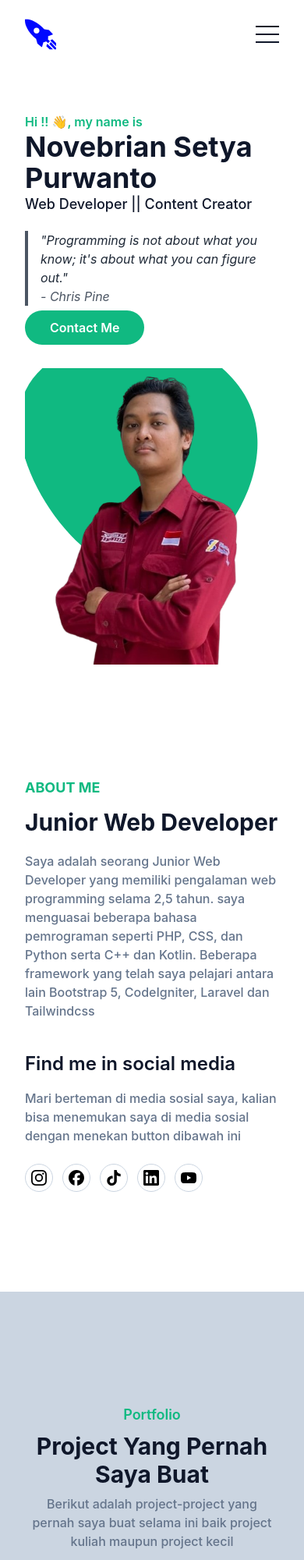
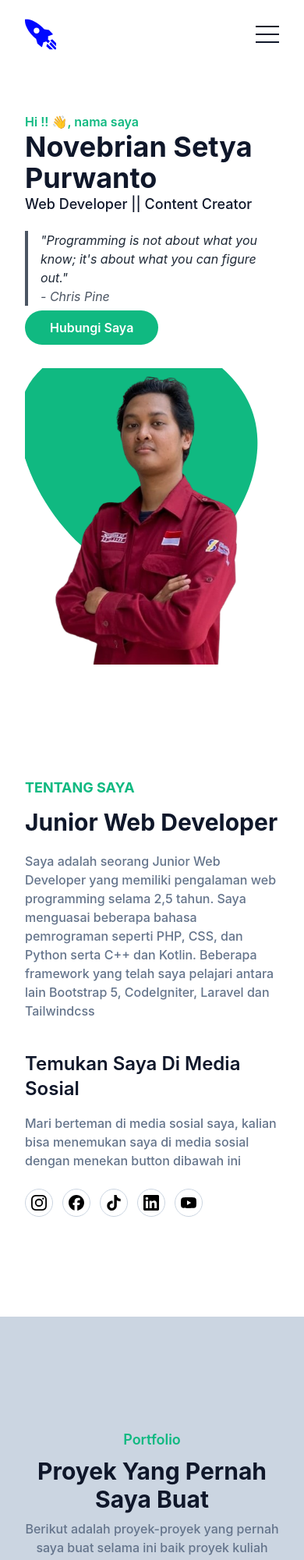
Before and after one commit to NovebrianSP/Portfolio, a website: page index.html in a window 390 px wide. Shown: the top 2000 px of the page at 78% size. Drawn offline with Linux system fonts and the light colour scheme.

Commit message:
Commit message

```diff
--- a/index.html
+++ b/index.html
@@ -46,7 +46,7 @@
                 <a href="#blog" class="mx-8 flex py-2 text-base text-dark hover:text-content">Blog</a>
               </li> -->
               <li class="group">
-                <a href="#contact" class="mx-8 flex py-2 text-base text-dark hover:text-content">Contact</a>
+                <a href="#contact" class="mx-8 flex py-2 text-base text-dark hover:text-content">Kontak</a>
               </li>
             </ul>
           </nav>
@@ -61,7 +61,7 @@
     <div class="container">
       <div class="flex flex-wrap">
         <div class="w-full self-center px-4 lg:w-1/2 sm:mb-10">
-          <h1 class="text-base font-semibold text-content md:text-xl">Hi !! 👋, my name is <span
+          <h1 class="text-base font-semibold text-content md:text-xl">Hi !! 👋, nama saya <span
               class="block font-bold text-dark text-4xl lg:text-5xl">Novebrian Setya Purwanto</span></h1>
           <h2 class="font-medium text-lg mb-5 lg:text-2xl text-dark">Web Developer <span class="text-dark">||</span>
             Content Creator</h2>
@@ -71,9 +71,9 @@
             <footer class="text-gray-600">- Chris Pine</footer>
           </blockquote>
 
-          <a href="#"
-            class="text-base font-semibold text-white bg-content py-3 px-8 rounded-full hover:shadow-lg hover:opacity-90 transition duration-300 ease-in-out sm:border sm:border-slate-400">Contact
-            Me</a>
+          <a href="#contact"
+            class="text-base font-semibold text-white bg-content py-3 px-8 rounded-full hover:shadow-lg hover:opacity-90 transition duration-300 ease-in-out sm:border sm:border-slate-400">Hubungi
+            Saya</a>
         </div>
 
         <div class=" w-full self-end px-4 lg:w-1/2">
@@ -98,16 +98,16 @@
     <div class="container">
       <div class="flex flex-wrap">
         <div class="w-full px-4 mb-10 lg:w-1/2">
-          <h4 class="font-bold uppercase text-content text-lg mb-3">About Me</h4>
+          <h4 class="font-bold uppercase text-content text-lg mb-3">Tentang Saya</h4>
           <h2 class="font-bold text-dark text-3xl mb-5 max-w-md lg:text-4xl">Junior Web Developer</h2>
           <p class="font-medium text-base text-secondary max-w-xl lg:text-lg">Saya adalah seorang Junior Web Developer
-            yang memiliki pengalaman web programming selama 2,5 tahun. saya menguasai beberapa bahasa pemrograman
+            yang memiliki pengalaman web programming selama 2,5 tahun. Saya menguasai beberapa bahasa pemrograman
             seperti PHP, CSS, dan Python serta C++ dan Kotlin. Beberapa framework yang telah saya pelajari antara lain
             Bootstrap 5, CodeIgniter, Laravel dan Tailwindcss</p>
         </div>
 
         <div class="w-full px-4 lg:w-1/2">
-          <h3 class=" font-semibold text-dark text-2xl mb-4 lg:text-3xl lg:pt-10">Find me in social media</h3>
+          <h3 class=" font-semibold text-dark text-2xl mb-4 lg:text-3xl lg:pt-10">Temukan Saya Di Media Sosial</h3>
           <p class="font-medium text-base text-slate-500 mb-6 lg:text-lg">Mari berteman di media sosial saya, kalian
             bisa menemukan saya di media sosial dengan menekan button dibawah ini</p>
           <div class="flex items-center">
@@ -164,10 +164,9 @@
       <div class="w-full px-4">
         <div class="max-w-xl mx-auto text-center mb-16">
           <h4 class="font-semibold text-lg mb-2 text-content">Portfolio</h4>
-          <h2 class="font-bold text-3xl mb-2 text-dark sm:text-4xl lg:text-5xl">Project Yang Pernah Saya Buat</h2>
-          <p class="font-medium text-md text-secondary md:text-lg">Berikut adalah project-project yang pernah saya buat
-            selama ini
-            baik project kuliah maupun project kecil</p>
+          <h2 class="font-bold text-3xl mb-2 text-dark sm:text-4xl lg:text-5xl">Proyek Yang Pernah Saya Buat</h2>
+          <p class="font-medium text-md text-secondary md:text-lg">Berikut adalah proyek-proyek yang pernah saya buat
+            selama ini baik proyek kuliah maupun proyek kecil</p>
         </div>
       </div>
 
@@ -208,7 +207,7 @@
     <div class="container">
       <div class="w-full px-4">
         <div class="max-w-xl mx-auto text-center mb-16">
-          <h4 class="font-semibold text-lg mb-2 text-content">Contact</h4>
+          <h4 class="font-semibold text-lg mb-2 text-content">Kontak</h4>
           <h2 class="font-bold text-3xl mb-2 text-dark sm:text-4xl lg:text-5xl">Hubungi Saya</h2>
           <p class="font-medium text-md text-secondary md:text-lg">Anda dapat menghubungi saya melalui email dengan cara
             mengisi form berikut</p>
@@ -300,9 +299,9 @@
             </a>
         </div>
       </div>
-      <p class="font-medium text-xs text-slate-500 text-center">Created by <a target="_blank"
-          class="font-bold text-content" href="http://Instagram.com/notvebrian">Novebrian Setya Purwanto</a>, using <a
-          href="https://tailwindcss.com" target="_blank" class="font-bold text-sky-500">Tailwind CSS</a>.
+      <p class="font-medium text-xs text-slate-500 text-center">Dibuat oleh <a target="_blank"
+          class="font-bold text-content" href="http://Instagram.com/notvebrian">Novebrian Setya Purwanto</a>,
+        menggunakan <a href="https://tailwindcss.com" target="_blank" class="font-bold text-sky-500">Tailwind CSS</a>.
       </p>
     </div>
   </footer>
```
